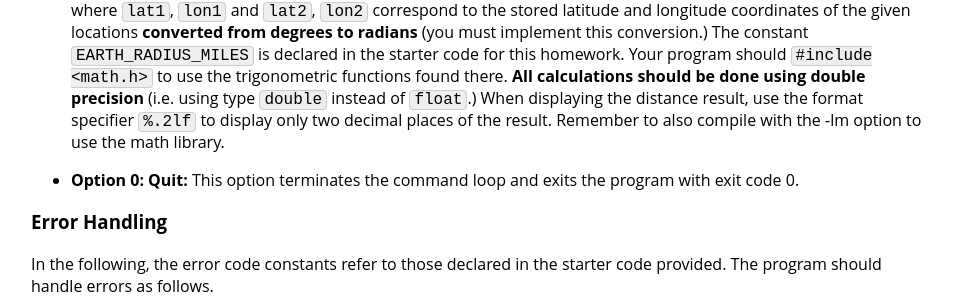
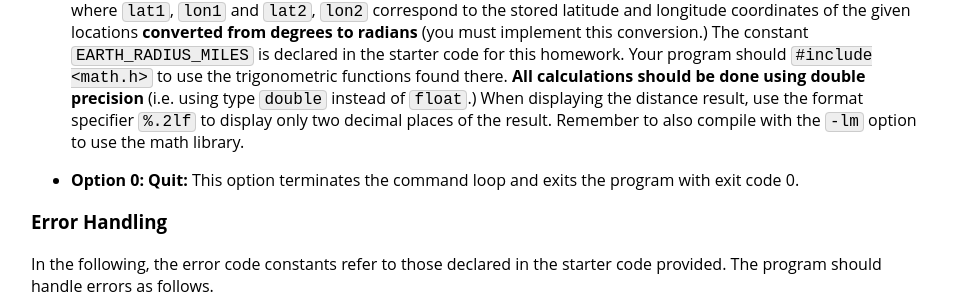
Before and after one commit to jhu-ip/cs220-f25, a Jekyll site: the page built from assign/hw1.md, in a window 1280 px wide and 900 px high, scrolled down 1382 px. Shown: the part 151-453 px from the top of the window, without its empty margins (161-1118 px from the left). Built offline with Jekyll 4.4.1, drawn with Linux system fonts in a browser that asks for light colours.

Commit message:
hw1: fixed typo

````diff
--- a/assign/hw1.md
+++ b/assign/hw1.md
@@ -54,7 +54,7 @@ There are five options the user may choose from:
 	acos(sin(lat1)*sin(lat2) + cos(lat1)*cos(lat2)*cos(lon1 - lon2))*EARTH_RADIUS_MILES;
 	```
 
-	where `lat1`, `lon1` and `lat2`, `lon2` correspond to the stored latitude and longitude coordinates of the given locations **converted from degrees to radians** (you must implement this conversion.) The constant `EARTH_RADIUS_MILES` is declared in the starter code for this homework. Your program should `#include <math.h>` to use the trigonometric functions found there. **All calculations should be done using double precision** (i.e. using type `double` instead of `float`.) When displaying the distance result, use the format specifier `%.2lf` to display only two decimal places of the result. Remember to also compile with the -lm option to use the math library.
+	where `lat1`, `lon1` and `lat2`, `lon2` correspond to the stored latitude and longitude coordinates of the given locations **converted from degrees to radians** (you must implement this conversion.) The constant `EARTH_RADIUS_MILES` is declared in the starter code for this homework. Your program should `#include <math.h>` to use the trigonometric functions found there. **All calculations should be done using double precision** (i.e. using type `double` instead of `float`.) When displaying the distance result, use the format specifier `%.2lf` to display only two decimal places of the result. Remember to also compile with the `-lm` option to use the math library.
 
 * **Option 0: Quit:** This option terminates the command loop and exits the program with exit code 0.
 
````
